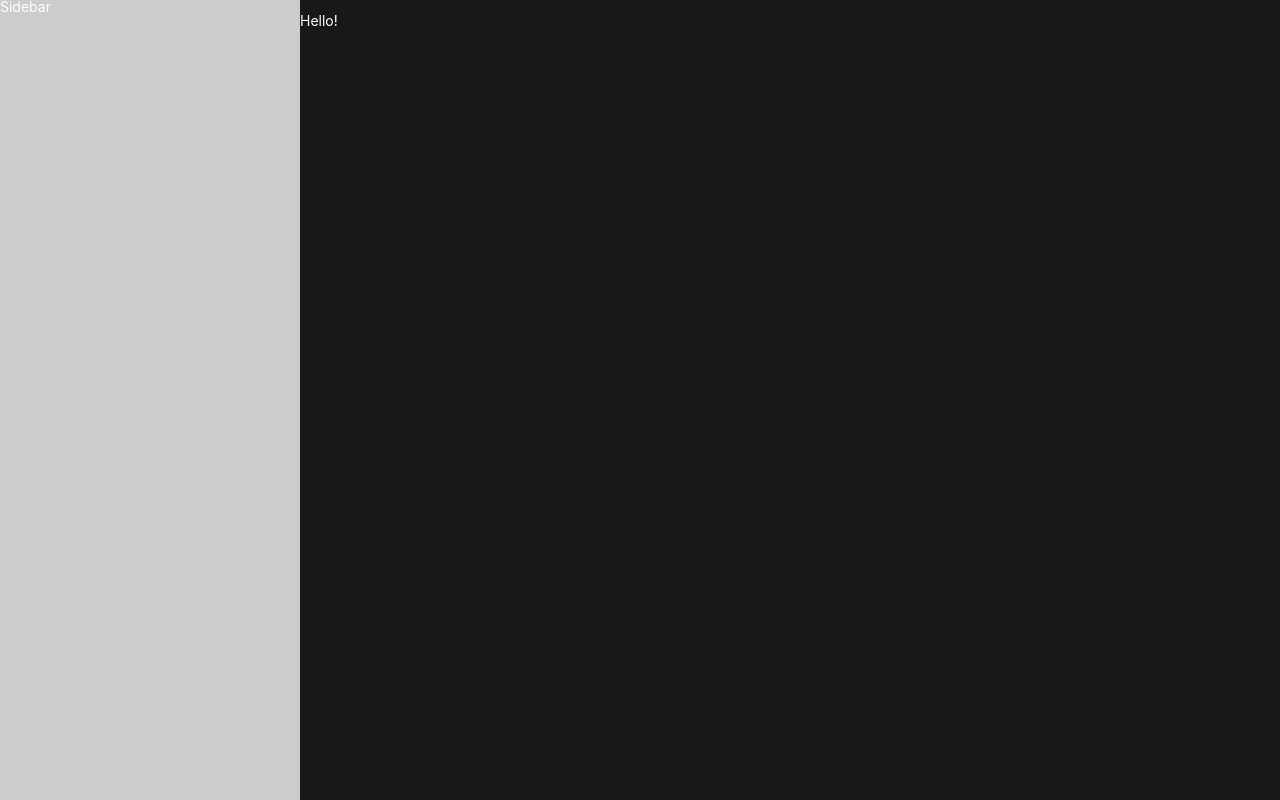
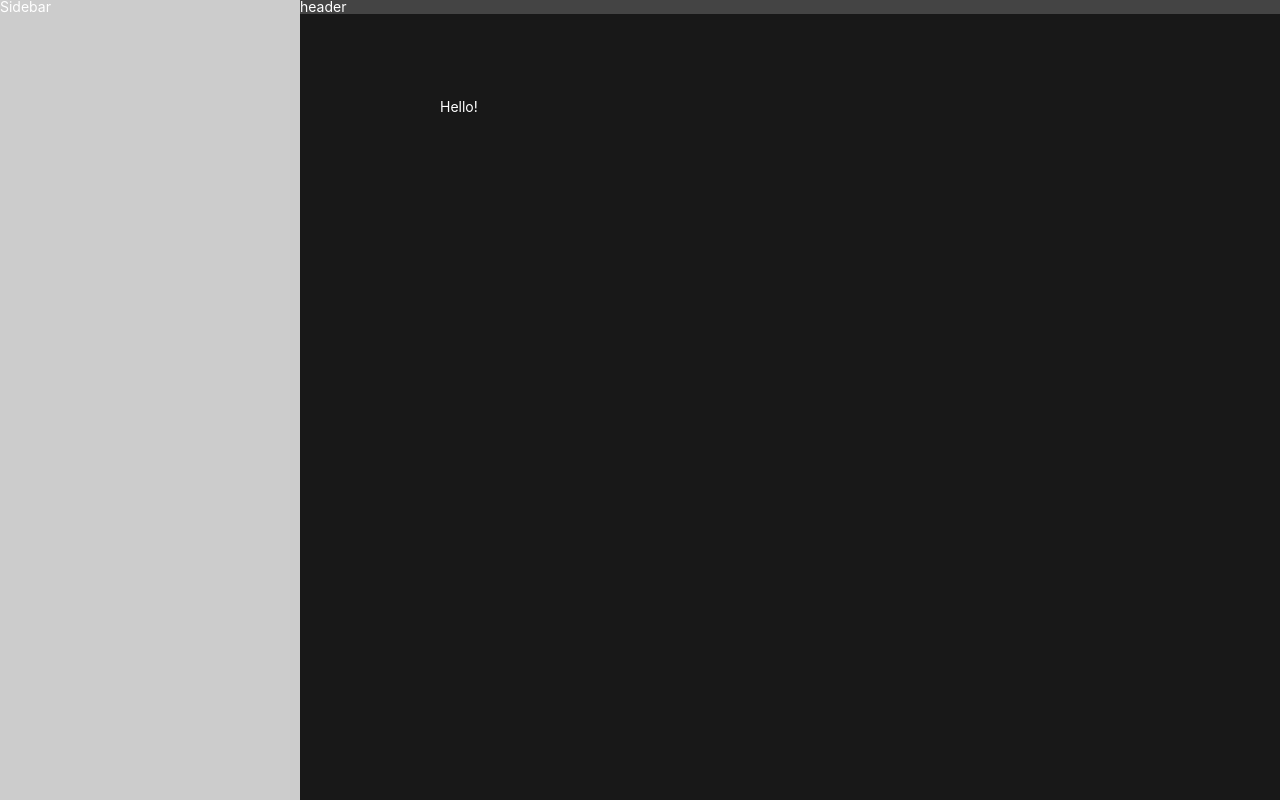
Before and after one commit to yehorich75/personal-blog, a website: page src/index.html in a window 1280 px wide. Drawn offline with nearby package versions, Linux system fonts and the light colour scheme; files that its build step writes are made by us from their sources.

Commit message:
Add Container for Main Block

```diff
--- a/src/assets/scss/_vars.scss
+++ b/src/assets/scss/_vars.scss
@@ -4,3 +4,5 @@ $white: #fff;
 
 $z-index-sidebar: 1000;
 $z-index-header: 1000;
+
+$sidebar-width: 300px;
--- /dev/null
+++ b/src/assets/scss/blocks/container.scss
@@ -0,0 +1,6 @@
+.container {
+    max-width: 700px;
+    margin: 0 auto;
+    padding-left: 5rem;
+    padding-right: 5rem;
+}
--- a/src/assets/scss/blocks/header.scss
+++ b/src/assets/scss/blocks/header.scss
@@ -1,4 +1,8 @@
 .header {
+width: calc(100% - #{$sidebar-width});
+
+    background-color: #444;
+
     position: fixed;
     top: 0;
     right: 0;
--- a/src/assets/scss/blocks/main.scss
+++ b/src/assets/scss/blocks/main.scss
@@ -1,3 +1,4 @@
 .main {
-    padding-left: 300px;
+    padding-top: 10rem;
+    padding-left: $sidebar-width;
 }
--- a/src/assets/scss/blocks/sidebar.scss
+++ b/src/assets/scss/blocks/sidebar.scss
@@ -1,5 +1,5 @@
 .sidebar {
-    width: 300px;
+    width: $sidebar-width;
     height: 100vh;
 
     background-color: #ccc;
--- a/src/assets/scss/style.scss
+++ b/src/assets/scss/style.scss
@@ -20,3 +20,4 @@ body {
 @import 'blocks/header';
 @import 'blocks/sidebar';
 @import 'blocks/main';
+@import 'blocks/container';
--- a/src/layouts/default.html
+++ b/src/layouts/default.html
@@ -9,7 +9,11 @@
 
       <aside class="sidebar">Sidebar</aside>
 
-      <main class="main">{{> body }}</main>
+      <main class="main">
+        <div class="container">
+          {{> body }}
+        </div>
+      </main>
     </div>
 
     <script src="assets/js/app.js"></script>
--- a/src/partials/header.html
+++ b/src/partials/header.html
@@ -1 +1 @@
-<header>header</header>
+<header class="header">header</header>
```
Also changed, not shown: dist/assets/css/style.css, dist/assets/css/style.min.css, dist/index.html.
